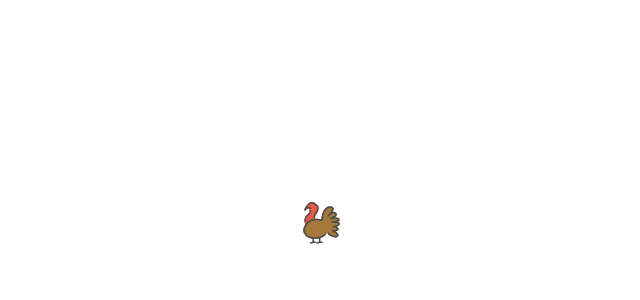
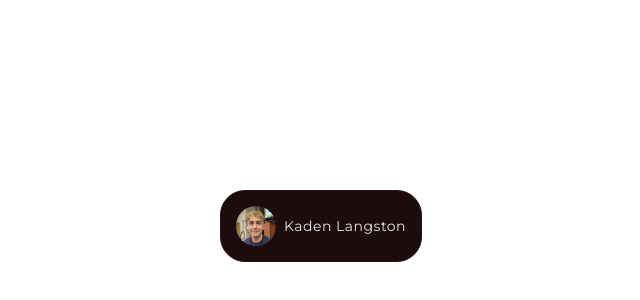
Before and after one commit to JonasLynch156/gobble-gala-web, a React (Vite) app in the folder GobbleGala/: page / in a window 1280 px wide. Shown: the part 174-474 px from the top of the page, without its empty margins (319-959 px from the left). Built offline with nearby package versions, Linux system fonts and the light colour scheme.

Commit message:
Added name and pfp component

```diff
--- a/GobbleGala/package.json
+++ b/GobbleGala/package.json
@@ -12,6 +12,7 @@
   "dependencies": {
     "@emotion/react": "^11.11.3",
     "@emotion/styled": "^11.11.0",
+    "@fontsource/montserrat": "^5.0.16",
     "@mui/material": "^5.15.11",
     "react": "^18.2.0",
     "react-dom": "^18.2.0"
--- a/GobbleGala/src/App.tsx
+++ b/GobbleGala/src/App.tsx
@@ -1,12 +1,13 @@
 import { useState } from 'react'
 import turkeyLogo from './assets/turkey.svg'
+import { EventCard } from './components/eventCard'
 import './App.css'
 
 function App() {
 
   return (
     <>
-      <img src={turkeyLogo} className="gobbieLogo" alt="Gobbie the gobble gala turkey" />
+      <EventCard/>
     </>
   )
 }
--- a/GobbleGala/src/components/eventCard.tsx
+++ b/GobbleGala/src/components/eventCard.tsx
@@ -1 +1,21 @@
 import React from "react";
+import { Box, Avatar, Typography } from "@mui/material";
+import '@fontsource/montserrat'
+import { NamePFP } from "./nameandPFP";
+
+export const EventCard = () => {
+    return(
+    <>
+        <Box sx={{
+            display: 'flex',
+            flexDirection: 'column',
+            padding: '15px',
+            borderRadius: '25px',
+            border: '1px solid #2D1213',
+            background: '#1C0C0E'
+            }}>
+                <NamePFP name="Kaden Langston" pfp="/src/assets/langy.jpg"/>
+            </Box>
+    </>
+    );
+}
--- /dev/null
+++ b/GobbleGala/src/components/nameandPFP.tsx
@@ -0,0 +1,27 @@
+import React from "react";
+import { Box, Avatar, Typography } from "@mui/material";
+import '@fontsource/montserrat'
+
+export const NamePFP = (props: {name: string, pfp: string}) => {
+    const {name, pfp} = props;
+    return (
+        <Box sx={{
+            display: 'flex',
+            flexDirection: 'row',
+            gap: '8px',
+            alignItems: 'center',
+            justifyItems: 'center',
+            }}>
+                <Avatar alt={`Profile Picure: ${name}`} src={pfp}></Avatar>
+                <Typography sx={{
+                    color: '#E7E7E7',
+                    fontFamily: 'Montserrat',
+                    fontSize: '14px',
+                    fontStyle: 'normal',
+                    fontWeight: '400',
+                    lineHeight: '24px', /* 171.429% */
+                    letterSpacing: '0.5px'
+                }}>{name}</Typography>
+            </Box>
+            )
+}
```
Also changed, not shown: GobbleGala/src/assets/langy.jpg (added), 1 other file (tests, documents, lock files or other folders).
